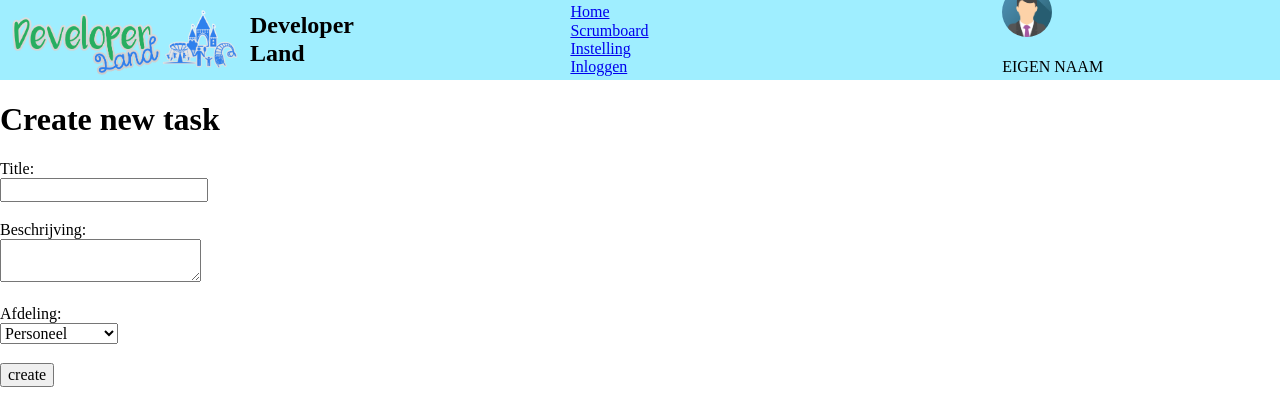
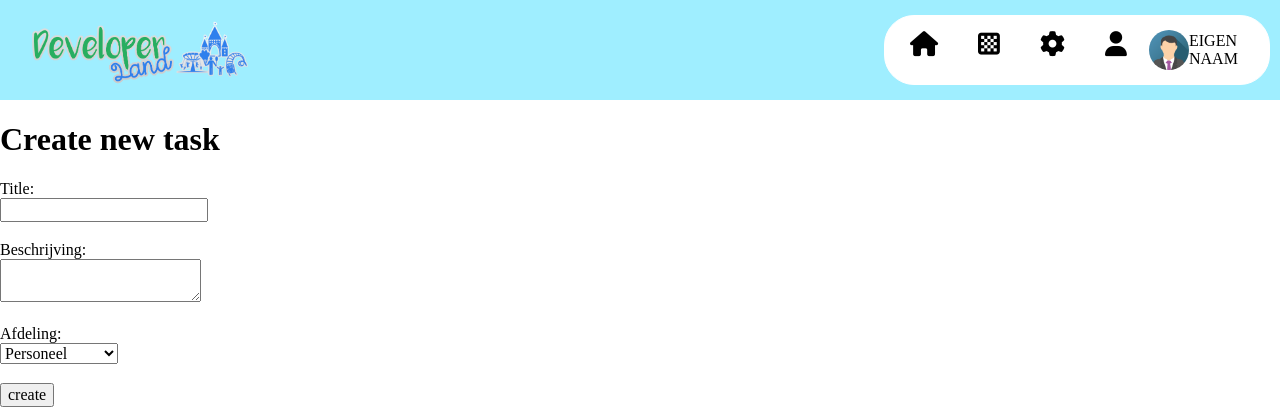
Before and after one commit to Tmes4/scrumboard, a PHP site: page /scrumboard/task/create.php in a window 1280 px wide. Shown: the top 420 px of the page. Run offline with PHP 8.4, Linux system fonts and the light colour scheme; some libraries are stand-ins or nearby versions.

Commit message:
header is af
met stylen

```diff
--- a/css/main.css
+++ b/css/main.css
@@ -12,11 +12,11 @@ header {
 
 .header-area {
   display: flex;
-  justify-content: space-around;
+  justify-content: space-between;
   width: 100%;
-  height: 80px;
+  height: 100px;
   align-items: center;
-  margin: auto;
+  padding: 0 20px;
 }
 
 /* logo style */
@@ -28,44 +28,109 @@ header {
 }
 
 .logo img {
-  width: 250px;
+  width: 240px;
 }
 
+/* h2 {
+  font-weight: 800;
+  font-size: 30px;
+  font-family: 'Cookie', cursive;
+} */
+
+/* links */
 .navbar-area {
-  width: 100%;
   display: flex;
   justify-content: space-around;
+  width: 30%;
+  border: 1px solid #ffffff;
+  border-radius: 30px;
+  margin-right: 30px;
+  background-color: #ffffff;
 }
 
-
+.nav-holder {
+  width: 50%;
+}
 
 .nav-holder ul {
   list-style: none;
-  width: 100%;
+  display: flex;
+  position: absolute;
+  left: 78%;
+  top: 3.6%;
+  transform: translate(-50%,-50%);
 }
 
 .nav-holder ul li {
-  display: flex;
-  justify-content: space-between;
+  display: inline-block;
+  padding: 5px 10px;
+  font-size: 24px;
+  margin: 10px;
+  position: relative;
 }
 
-/*
+.nav-holder ul li a  {
+  color: #000;
+  font-size: 25px;
+}
 
+.nav-holder ul li::before {
+  position: absolute;
+  content:"" ;
+  width: 40px;
+  height: 20px;
+  border-top: 2px solid #000000;
+  border-left: 2px solid #000000;
+  left: 0;
+  top: 0;
+  transition: 0.5s;
+  opacity: 0;
+}
 
+.nav-holder ul li::after {
+  position: absolute;
+  content:"" ;
+  width: 40px;
+  height: 20px;
+  border-bottom: 2px solid #000000;
+  border-right: 2px solid #000000;
+  right: 0;
+  bottom: 0;
+  transition: 0.5s;
+  opacity: 0;
+}
 
+.nav-holder ul li:hover::before {
+  left: -3px;
+  top: -3px;
+  opacity: 1;
+  cursor: pointer;
+}
 
+.nav-holder ul li:hover::after {
+  right: -3px;
+  bottom: -3px;
+  opacity: 1;
+  cursor: pointer;
 
+}
 
-
+/* profile style */
 
 .profile {
   display: flex;
-  justify-content: space-around;
+  justify-content: space-between;
+  align-items: center;
+  width: 25%;
+}
+
+.profile img {
+  width: 40px;
+  border-radius: 50%;
   align-items: center;
 }
-/*  */
 
-.profile img {
-    width: 50px;
-    border-radius: 50%;
+.profile img:hover {
+  transition: 0.6s;
+  width: 50px ;
 }
--- a/head.php
+++ b/head.php
@@ -2,5 +2,9 @@
 
 <meta charset="UFT-8">
 <meta name="viewport" content="width=device-width, initial-scale=1">
-<link rel="stylesheet" href="<?php echo $base_url;?>./css/normalize.css">
-<link rel="stylesheet" href="<?php echo $base_url;?>./css/main.css">
+<link rel="stylesheet" href="<?php echo $base_url; ?>./css/normalize.css">
+<link rel="stylesheet" href="<?php echo $base_url; ?>./css/main.css">
+<script src="https://kit.fontawesome.com/06a9306cce.js" crossorigin="anonymous"></script>
+<link rel="preconnect" href="https://fonts.googleapis.com">
+<link rel="preconnect" href="https://fonts.gstatic.com" crossorigin>
+<link href="https://fonts.googleapis.com/css2?family=Cookie&family=Open+Sans:ital,wght@1,600&family=Roboto+Condensed:wght@300;400;700&display=swap" rel="stylesheet">
--- a/header.php
+++ b/header.php
@@ -4,29 +4,22 @@
     <div class="header-area">
         <div class="logo">
             <img src="./img/logo-big-v4.png" alt="">
-            <h2>Developer Land</h2>
+            <!-- <h2>Developer Land</h2> -->
         </div>
 
         <div class="navbar-area">
             <div class="nav-holder">
                 <ul>
-                    <li><a href="<?php echo $base_url; ?>./index.php">Home</a></li>
-                    <li><a href="<?php echo $base_url; ?>./task/index.php">Scrumboard</a></li>
-                    <li><a href="<?php echo $base_url; ?>./setting/setting.php">Instelling</a></li>
-                    <li><a href="<?php echo $base_url; ?>./login.php">Inloggen</a></li>
+                    <li><a href="<?php echo $base_url; ?>./index.php"><i class="fa-solid fa-house"></i></a></li>
+                    <li><a href="<?php echo $base_url; ?>./task/index.php"><i class="fa-solid fa-chess-board"></i></a></li>
+                    <li><a href="<?php echo $base_url; ?>./setting/setting.php"><i class="fa-solid fa-gear"></i></a></li>
+                    <li><a href="<?php echo $base_url; ?>./login.php"><i class="fa-solid fa-user"></i></a></li>
                 </ul>
             </div>
             <div class="profile">
                 <img src="./img/img_avatar.png" alt="">
                 <p>EIGEN NAAM</p>
             </div>
-
-
         </div>
-
-
-
-
-
     </div>
 </header>
--- a/index.php
+++ b/index.php
@@ -1,7 +1,8 @@
 <!DOCTYPE html>
 <html lang="en">
+
 <head>
-    <?php require_once './head.php';?>
+    <?php require_once './head.php'; ?>
     <title>Scrumboard</title>
 </head>
 
@@ -11,7 +12,7 @@
     </header>
 
     <div class="container-home">
-        <h1>hallo</h1>
     </div>
 </body>
+
 </html>
```
